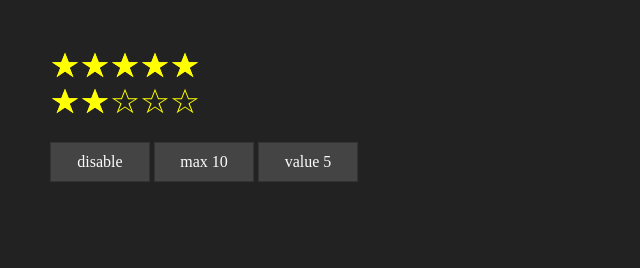
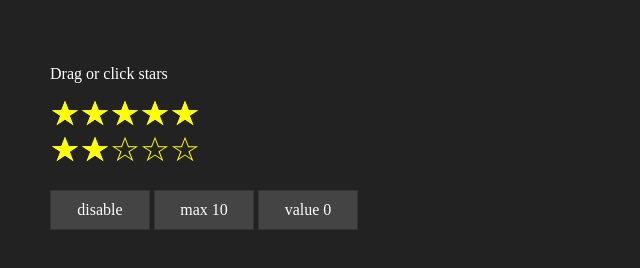
Before and after one commit to camdagr8/jquery-ratings, a website: page src/index.html in a window 1280 px wide. Both pictures are taken after a click on the button "value 5". Shown: the whole page, without its empty margins (0-640 px from the left). Drawn offline with nearby package versions, Linux system fonts and the light colour scheme.

Commit message:
Updated demo files.

```diff
--- a/src/css/demo.css
+++ b/src/css/demo.css
@@ -2,6 +2,7 @@ body {
 	background-color: #222;
 	padding: 50px;
 	line-height: 1;
+	color: white;
 }
 
 button {
--- a/src/index.html
+++ b/src/index.html
@@ -10,6 +10,7 @@
 </head>
 
 <body>
+    <p>Drag or click stars</p>
     <div>
       <span id="stars-1" data-stars='{"max": 5, "value": 0}'></span>
     </div>
--- a/src/js/demo.js
+++ b/src/js/demo.js
@@ -16,8 +16,10 @@ $(function() {
 		var max = elm.stars('get', 'max');
 			max = (max === 5) ? 10 : 5;
 
+		var lbl = (max === 10) ? 5 : 10;
+
 		elm.stars('max', max);
-		$(this).text('max ' + elm.stars('get', 'max'));
+		$(this).text('max ' + lbl);
 	});
 
 	$('#val-toggler').on('click', function () {
@@ -25,8 +27,10 @@ $(function() {
 		var val = elm.stars('get', 'value');
 			val = (val === 5) ? 0 : 5;
 
+		var lbl = (val === 0) ? 5 : 0;
+
 		elm.stars('value', val);
-		$(this).text('value ' + elm.stars('get', 'value'));
+		$(this).text('value ' + lbl);
 	});
 
 });
```
